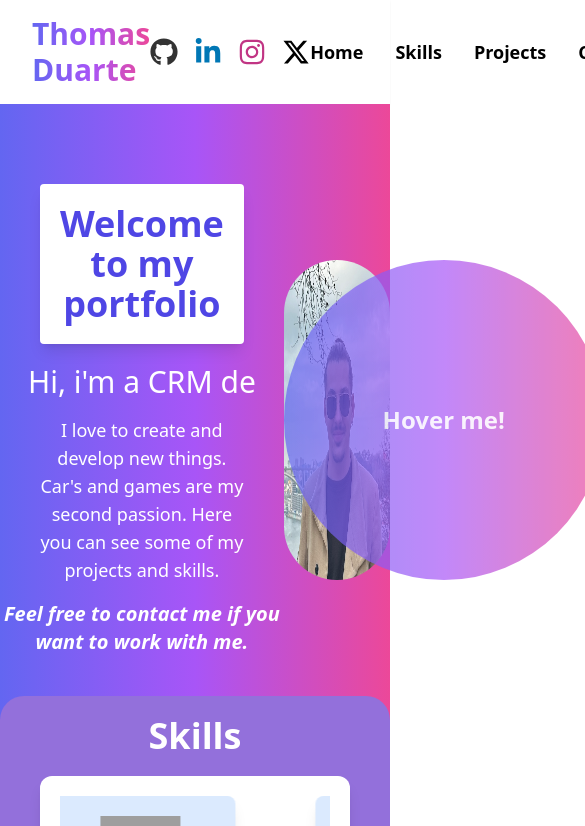
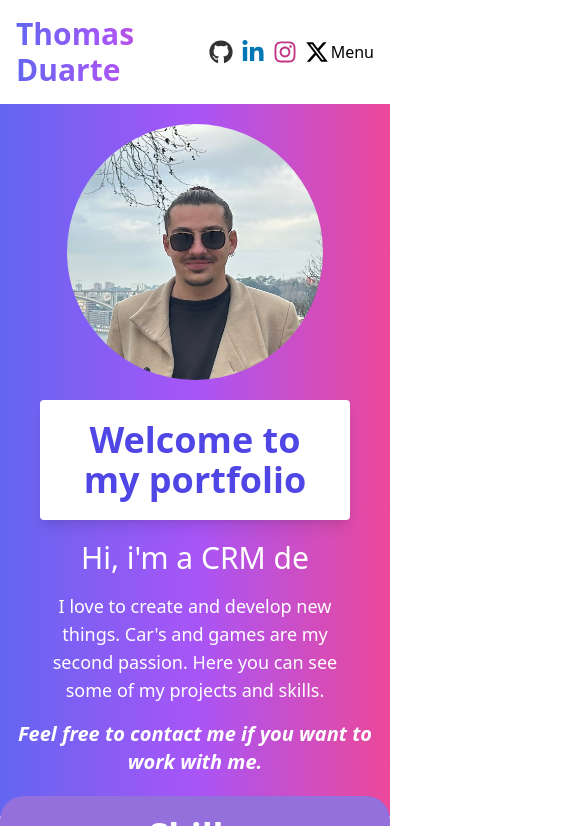
Before and after one commit to ThomasDuarte/Portfolio, a React (Vite) app in the folder portfolio/: page / in a window 390 px wide. Shown: the top 826 px of the page, 585 px wide, since content can reach past the window. Built offline with nearby package versions, Linux system fonts and the light colour scheme; grey boxes are pictures that could not be loaded.

Commit message:
✅ - Some responsive

```diff
--- a/portfolio/src/components/Banner.jsx
+++ b/portfolio/src/components/Banner.jsx
@@ -50,9 +50,21 @@ export default function Banner() {
   return (
     <section
       id="home"
-      className="bg-gradient-to-r from-indigo-500 via-purple-500 to-pink-500 text-white py-20 flex items-center"
+      className=" bg-gradient-to-r from-indigo-500 via-purple-500 to-pink-500 text-white pt-5 pb-10 sm:py-20 flex flex-col sm:flex-row items-center"
     >
-      <div className="container mx-auto">
+      <div className="order-1 sm:order-2 relative container mx-auto">
+        <img
+          src={logo}
+          alt="profile"
+          className="w-64 sm:w-80 h-64 sm:h-80 mx-auto rounded-full mb-5"
+        />
+        <div className="hidden sm:flex w-80 h-80 mx-auto rounded-full absolute bottom-0 left-0 right-0 top-0 overflow-hidden bg-gradient-to-r from-indigo-500 via-purple-500 to-pink-500 opacity-70 transition duration-300 ease-in-out hover:opacity-0 ">
+          <div className="absolute top-0 left-0 right-0 bottom-0 flex items-center justify-center text-white font-bold animate-blink opacity-100 text-sm sm:text-base md:text-lg lg:text-xl">
+            Hover me!
+          </div>
+        </div>
+      </div>
+      <div className="order-2 sm:order-1 container mx-auto">
         <h1 className="text-4xl font-bold text-center text-indigo-600 bg-white p-5 rounded shadow-lg mx-10 mb-5">
           Welcome to my portfolio
         </h1>
@@ -68,18 +80,6 @@ export default function Banner() {
           Feel free to contact me if you want to work with me.
         </p>
       </div>
-      <div className="relative container mx-auto">
-        <img
-          src={logo}
-          alt="profile"
-          className="w-80 h-80 mx-auto rounded-full"
-        />
-        <div className="w-80 h-80 mx-auto rounded-full absolute bottom-0 left-0 right-0 top-0 overflow-hidden bg-gradient-to-r from-indigo-500 via-purple-500 to-pink-500 opacity-70 transition duration-300 ease-in-out hover:opacity-0 ">
-          <div className="absolute top-0 left-0 right-0 bottom-0 flex items-center justify-center text-white text-2xl font-bold animate-blink opacity-100 ">
-            Hover me!
-          </div>
-        </div>
-      </div>
     </section>
   );
 }
--- a/portfolio/src/components/Contact.jsx
+++ b/portfolio/src/components/Contact.jsx
@@ -41,13 +41,13 @@ export default function Contact() {
 
   return (
     <section id="contact">
-      <div className="container mx-auto border w-1/2 rounded-xl my-5 shadow-lg">
+      <div className="container mx-auto border w-full md:w-1/2 rounded-xl my-5 shadow-lg">
         <h1 className="text-4xl font-bold text-center text-indigo-600 p-5 rounded mx-10">
           Contact
         </h1>
         <div className="p-5 rounded  mx-10">
           <form onSubmit={onSubmit} className="max-w-md mx-auto text-black">
-            <div className="grid md:grid-cols-2 md:gap-6">
+            <div className="grid grid-cols-1 md:grid-cols-2 gap-6">
               <div className="relative z-0 w-full mb-5 group">
                 <input
                   type="text"
@@ -80,7 +80,6 @@ export default function Contact() {
                   Last name
                 </label>
               </div>
-            </div>
               <div className="relative z-0 w-full mb-5 group">
                 <input
                   type="email"
@@ -97,8 +96,6 @@ export default function Contact() {
                   Email address
                 </label>
               </div>
-
-            <div className="grid md:grid-cols-1 md:gap-6">
               <div className="relative z-0 w-full mb-5 group">
                 <input
                   type="tel"
--- a/portfolio/src/components/NavBar.jsx
+++ b/portfolio/src/components/NavBar.jsx
@@ -3,6 +3,7 @@ import ScrollLink from "./ScrollLink";
 
 export default function NavBar() {
   const [scrolled, setScrolled] = useState(false);
+  const [isMenuOpen, setIsMenuOpen] = useState(false);
 
   useEffect(() => {
     const onScroll = () => {
@@ -39,20 +40,20 @@ export default function NavBar() {
     <nav
       className={
         scrolled
-          ? "flex justify-between items-center py-2 px-8 bg-white shadow-sm fixed top-0 left-0 right-0 z-50 transition duration-500 ease-in-out"
-          : "flex justify-between items-center py-4 px-8 bg-white shadow-sm"
+          ? "flex justify-between items-center py-2 px-4 sm:px-8 bg-white shadow-sm fixed top-0 left-0 right-0 z-50 transition duration-500 ease-in-out"
+          : "flex justify-between items-center py-4 px-4 sm:px-8 bg-white shadow-sm"
       }
     >
-      <div className="flex items-center space-x-4">
+      <div className="flex items-center space-x-2 sm:space-x-4">
         <h1 className="text-3xl font-semibold bg-gradient-to-r from-indigo-500 via-purple-500 to-pink-500 bg-clip-text text-transparent hover:animate-bounce">
           Thomas Duarte
         </h1>
       </div>
-      <div className="flex space-x-4">
+      <div className="flex space-x-1 sm:space-x-4">
         {/* Github */}
         <SocialIcon
           href="https://github.com/ThomasDuarte"
-          classIcon={"[&>svg]:h-7 [&>svg]:w-7 [&>svg]:fill-[#333]"}
+          classIcon={"[&>svg]:h-6 sm:h-7 [&>svg]:w-7 [&>svg]:fill-[#333]"}
           viewBox={"0 0 496 512"}
           svgPath={
             "M165.9 397.4c0 2-2.3 3.6-5.2 3.6-3.3 .3-5.6-1.3-5.6-3.6 0-2 2.3-3.6 5.2-3.6 3-.3 5.6 1.3 5.6 3.6zm-31.1-4.5c-.7 2 1.3 4.3 4.3 4.9 2.6 1 5.6 0 6.2-2s-1.3-4.3-4.3-5.2c-2.6-.7-5.5 .3-6.2 2.3zm44.2-1.7c-2.9 .7-4.9 2.6-4.6 4.9 .3 2 2.9 3.3 5.9 2.6 2.9-.7 4.9-2.6 4.6-4.6-.3-1.9-3-3.2-5.9-2.9zM244.8 8C106.1 8 0 113.3 0 252c0 110.9 69.8 205.8 169.5 239.2 12.8 2.3 17.3-5.6 17.3-12.1 0-6.2-.3-40.4-.3-61.4 0 0-70 15-84.7-29.8 0 0-11.4-29.1-27.8-36.6 0 0-22.9-15.7 1.6-15.4 0 0 24.9 2 38.6 25.8 21.9 38.6 58.6 27.5 72.9 20.9 2.3-16 8.8-27.1 16-33.7-55.9-6.2-112.3-14.3-112.3-110.5 0-27.5 7.6-41.3 23.6-58.9-2.6-6.5-11.1-33.3 2.6-67.9 20.9-6.5 69 27 69 27 20-5.6 41.5-8.5 62.8-8.5s42.8 2.9 62.8 8.5c0 0 48.1-33.6 69-27 13.7 34.7 5.2 61.4 2.6 67.9 16 17.7 25.8 31.5 25.8 58.9 0 96.5-58.9 104.2-114.8 110.5 9.2 7.9 17 22.9 17 46.4 0 33.7-.3 75.4-.3 83.6 0 6.5 4.6 14.4 17.3 12.1C428.2 457.8 496 362.9 496 252 496 113.3 383.5 8 244.8 8zM97.2 352.9c-1.3 1-1 3.3 .7 5.2 1.6 1.6 3.9 2.3 5.2 1 1.3-1 1-3.3-.7-5.2-1.6-1.6-3.9-2.3-5.2-1zm-10.8-8.1c-.7 1.3 .3 2.9 2.3 3.9 1.6 1 3.6 .7 4.3-.7 .7-1.3-.3-2.9-2.3-3.9-2-.6-3.6-.3-4.3 .7zm32.4 35.6c-1.6 1.3-1 4.3 1.3 6.2 2.3 2.3 5.2 2.6 6.5 1 1.3-1.3 .7-4.3-1.3-6.2-2.2-2.3-5.2-2.6-6.5-1zm-11.4-14.7c-1.6 1-1.6 3.6 0 5.9 1.6 2.3 4.3 3.3 5.6 2.3 1.6-1.3 1.6-3.9 0-6.2-1.4-2.3-4-3.3-5.6-2z"
@@ -61,7 +62,7 @@ export default function NavBar() {
         {/* LinkedIn */}
         <SocialIcon
           href={"https://www.linkedin.com/in/thomas-duarte1301/"}
-          classIcon={"[&>svg]:h-7 [&>svg]:w-7 [&>svg]:fill-[#0077b5]"}
+          classIcon={"[&>svg]:h-6 sm:h-7 [&>svg]:w-7 [&>svg]:fill-[#0077b5]"}
           viewBox={"0 0 448 512"}
           svgPath={
             "M100.3 448H7.4V148.9h92.9zM53.8 108.1C24.1 108.1 0 83.5 0 53.8a53.8 53.8 0 0 1 107.6 0c0 29.7-24.1 54.3-53.8 54.3zM447.9 448h-92.7V302.4c0-34.7-.7-79.2-48.3-79.2-48.3 0-55.7 37.7-55.7 76.7V448h-92.8V148.9h89.1v40.8h1.3c12.4-23.5 42.7-48.3 87.9-48.3 94 0 111.3 61.9 111.3 142.3V448z"
@@ -70,7 +71,7 @@ export default function NavBar() {
         {/* Instagram */}
         <SocialIcon
           href={"https://www.instagram.com/thomasdrt13/"}
-          classIcon={"[&>svg]:h-7 [&>svg]:w-7 [&>svg]:fill-[#c13584]"}
+          classIcon={"[&>svg]:h-6 sm:h-7 [&>svg]:w-7 [&>svg]:fill-[#c13584]"}
           viewBox={"0 0 448 512"}
           svgPath={
             "M224.1 141c-63.6 0-114.9 51.3-114.9 114.9s51.3 114.9 114.9 114.9S339 319.5 339 255.9 287.7 141 224.1 141zm0 189.6c-41.1 0-74.7-33.5-74.7-74.7s33.5-74.7 74.7-74.7 74.7 33.5 74.7 74.7-33.6 74.7-74.7 74.7zm146.4-194.3c0 14.9-12 26.8-26.8 26.8-14.9 0-26.8-12-26.8-26.8s12-26.8 26.8-26.8 26.8 12 26.8 26.8zm76.1 27.2c-1.7-35.9-9.9-67.7-36.2-93.9-26.2-26.2-58-34.4-93.9-36.2-37-2.1-147.9-2.1-184.9 0-35.8 1.7-67.6 9.9-93.9 36.1s-34.4 58-36.2 93.9c-2.1 37-2.1 147.9 0 184.9 1.7 35.9 9.9 67.7 36.2 93.9s58 34.4 93.9 36.2c37 2.1 147.9 2.1 184.9 0 35.9-1.7 67.7-9.9 93.9-36.2 26.2-26.2 34.4-58 36.2-93.9 2.1-37 2.1-147.8 0-184.8zM398.8 388c-7.8 19.6-22.9 34.7-42.6 42.6-29.5 11.7-99.5 9-132.1 9s-102.7 2.6-132.1-9c-19.6-7.8-34.7-22.9-42.6-42.6-11.7-29.5-9-99.5-9-132.1s-2.6-102.7 9-132.1c7.8-19.6 22.9-34.7 42.6-42.6 29.5-11.7 99.5-9 132.1-9s102.7-2.6 132.1 9c19.6 7.8 34.7 22.9 42.6 42.6 11.7 29.5 9 99.5 9 132.1s2.7 102.7-9 132.1z"
@@ -79,15 +80,25 @@ export default function NavBar() {
         {/* X */}
         <SocialIcon
           href={"https://twitter.com/thomasdrt13"}
-          classIcon={"[&>svg]:h-7 [&>svg]:w-7 [&>svg]:fill-black"}
+          classIcon={"[&>svg]:h-6 sm:h-7 [&>svg]:w-7 [&>svg]:fill-black"}
           viewBox={"0 0 512 512"}
           svgPath={
             "M389.2 48h70.6L305.6 224.2 487 464H345L233.7 318.6 106.5 464H35.8L200.7 275.5 26.8 48H172.4L272.9 180.9 389.2 48zM364.4 421.8h39.1L151.1 88h-42L364.4 421.8z"
           }
         />
       </div>
-      <div>
-        <ul className="flex space-x-8">
+      <div className="sm:flex sm:space-x-8">
+        <button
+          className="sm:hidden"
+          onClick={() => setIsMenuOpen((prev) => !prev)}
+        >
+          Menu
+        </button>
+        <ul
+          className={`${
+            isMenuOpen ? "block" : "hidden"
+          } sm:flex sm:space-x-8 fixed sm:static w-full sm:w-auto h-auto sm:h-auto pb-2 sm:p-0 bg-white sm:bg-transparent overflow-visible`}
+        >
           {navLinks.map((link) => (
             <li
               key={link.name}
--- a/portfolio/src/components/Projects.jsx
+++ b/portfolio/src/components/Projects.jsx
@@ -67,7 +67,7 @@ export default function Projects() {
 
   return (
     <section
-      className="bg-gradient-to-r from-indigo-500 via-purple-500 to-pink-500 text-white pb-12 relative"
+      className="bg-gradient-to-r from-indigo-500 via-purple-500 to-pink-500 text-white pb-5 sm:pb-12 relative"
       id="projects"
     >
       <div className="container mx-auto">
@@ -87,9 +87,9 @@ export default function Projects() {
                 isFlipped={isFlipped[index]}
                 flipDirection="horizontal"
               >
-                <div className="flex justify-center items-center flex-col">
+                <div className="flex justify-center items-center flex-col mb-3 sm:mb-auto">
                   <img
-                    className="w-64 h-64 object-cover object-center rounded-lg"
+                    className="w-72 sm:w-64 h-72 sm:h-64 object-cover object-center rounded-lg"
                     src={project.image}
                     alt={project.title}
                   />
@@ -97,8 +97,8 @@ export default function Projects() {
                     <h2>{project.title}</h2>
                   </div>
                 </div>
-                <div>
-                  <p className="text-lg text-justify mb-4">
+                <div className="mx-5 sm:mx-auto mb-3 sm:mb-auto">
+                  <p className="text-lg text-justify mb-4 ">
                     {project.description}
                   </p>
                   {project.url !== "" && (
--- a/portfolio/src/components/Skills.jsx
+++ b/portfolio/src/components/Skills.jsx
@@ -61,9 +61,9 @@ export default function Skills() {
   ];
 
   return (
-    <section className="pb-12 relative" id="skills">
+    <section className="pb-5 sm:pb-12 relative" id="skills">
       <div className="container mx-auto bg-[mediumpurple] rounded-3xl pb-5">
-        <h1 className="text-4xl font-bold text-center text-white p-5 mx-10 -mt-10">
+        <h1 className="text-4xl font-bold text-center text-white p-5 mx-10 -mt-5 sm:-mt-10">
           Skills
         </h1>
         <div className="p-5 rounded-xl shadow-lg mx-10 bg-white">
```
Lines whose indentation alone changed are shown as unchanged.
